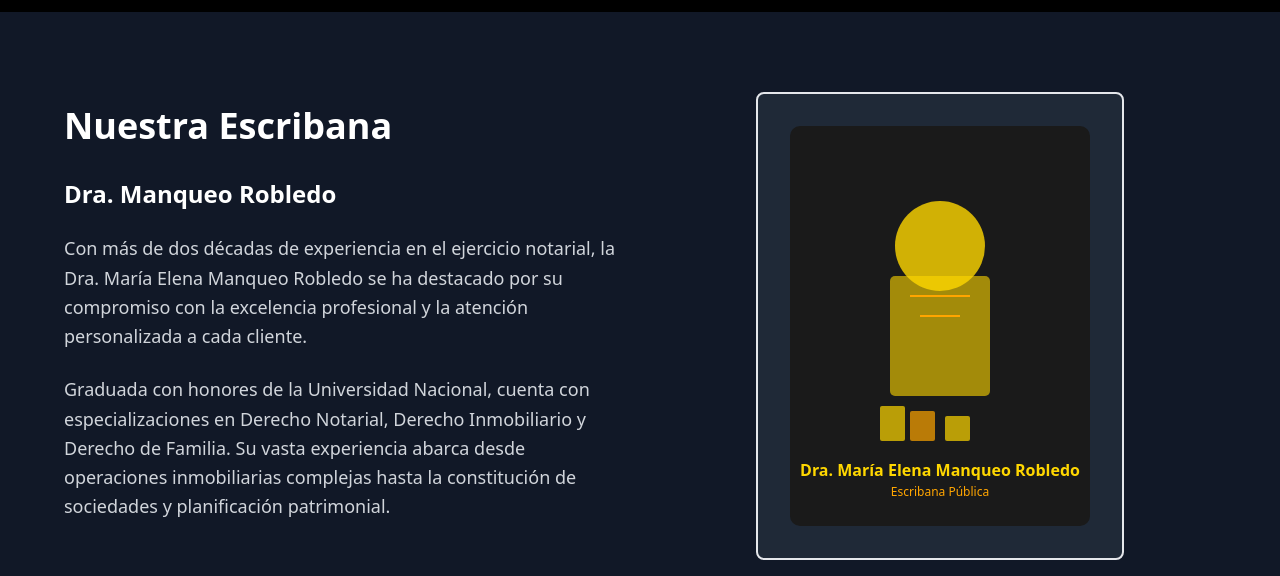
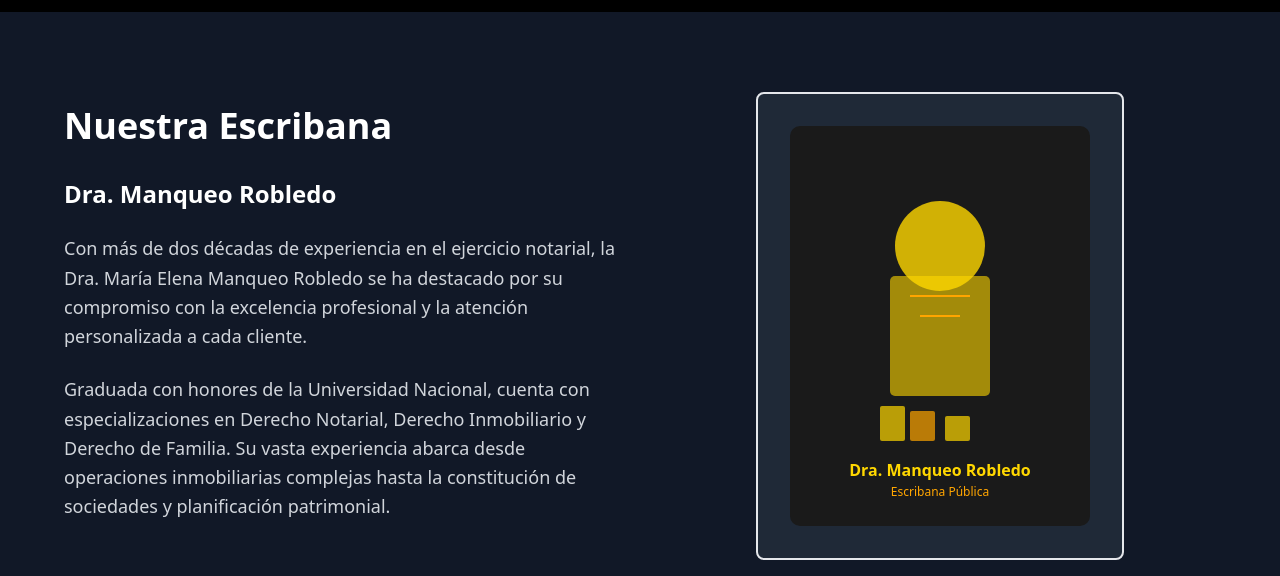
Before and after one commit to naguirre182/test-maqueorobledo2, a plain HTML site: page index.html in a window 1280 px wide. Shown: the part 3500-4076 px from the top of the page. Drawn offline with nearby package versions, Linux system fonts and the light colour scheme.

Commit message:
actualizacion nombre

```diff
--- a/index.html
+++ b/index.html
@@ -871,7 +871,7 @@
 
                                     <!-- Texto decorativo -->
                                     <text x="150" y="350" text-anchor="middle" fill="#FFD700" font-size="16" font-weight="bold">
-                                        Dra. María Elena Manqueo Robledo
+                                        Dra.  Manqueo Robledo
                                     </text>
                                     <text x="150" y="370" text-anchor="middle" fill="#FFA500" font-size="12">
                                         Escribana Pública
```
